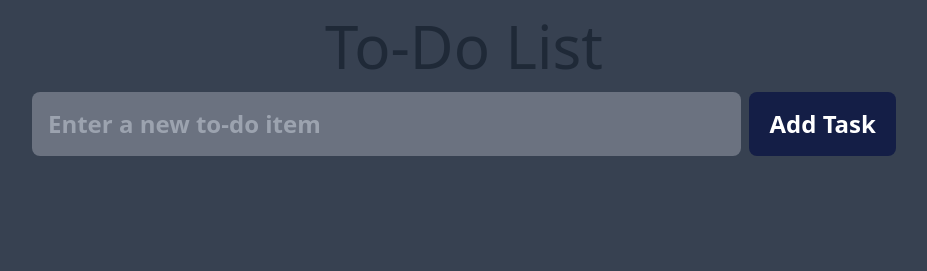
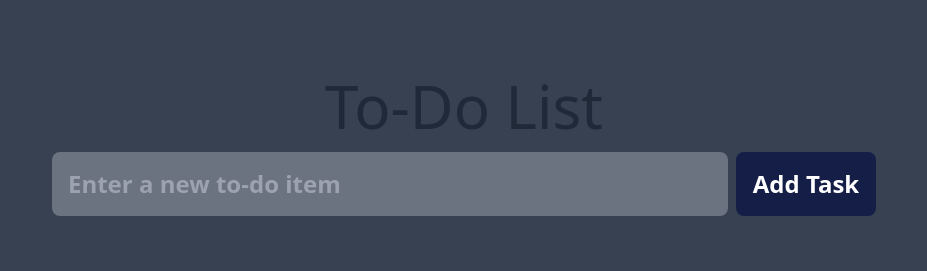
Before and after one commit to yeasinshaikh188/JS-To-Do-List, a plain HTML site: page index.html in a window 1280 px wide. Shown: the whole page, without its empty margins (176-1103 px from the left). Drawn offline with nearby package versions, Linux system fonts and the light colour scheme.

Commit message:
update the some code

```diff
--- a/index.html
+++ b/index.html
@@ -8,7 +8,7 @@
     <script src="https://cdn.tailwindcss.com"></script>
 
 </head>
-<body class="bg-[#374151] text-gray-800 w-[70%] mx-auto">
+<body class="bg-[#374151] text-gray-800 w-[70%] m-10 mx-auto p-5">
 
     <div class="container mx-auto p-4">
 
```
